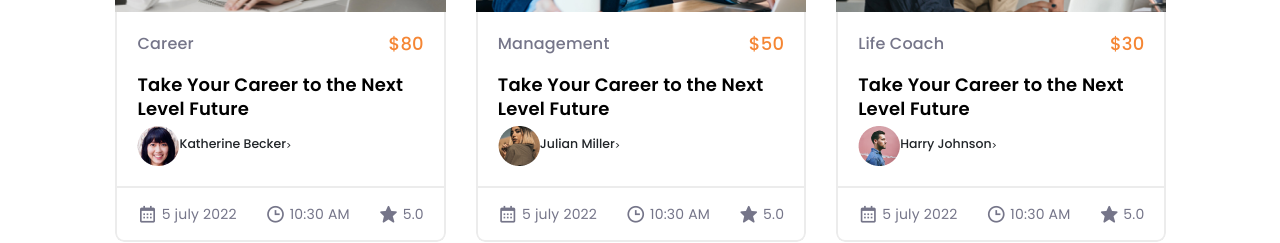
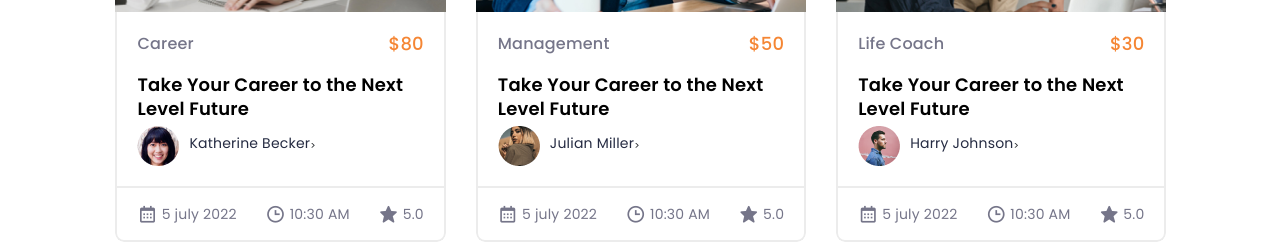
Before and after one commit to shaokath7/embetter, a plain HTML site: page index.html in a window 1280 px wide. Shown: the part 2100-2343 px from the top of the page. Drawn offline with nearby package versions, Linux system fonts and the light colour scheme; files whose address does not match are found by name.

Commit message:
Update style.css

```diff
--- a/css/style.css
+++ b/css/style.css
@@ -986,7 +986,7 @@ h3 {
     align-items: center;
 }
 
-#main .upc-area .h-detail p.h5 {
+#main .upc-area .h-detail .h5 {
     margin-left: 1rem;
     font-size: 1.4rem;
     font-weight: 400;
```
